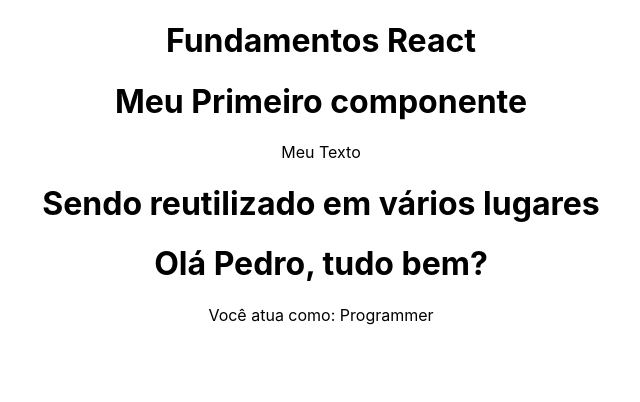
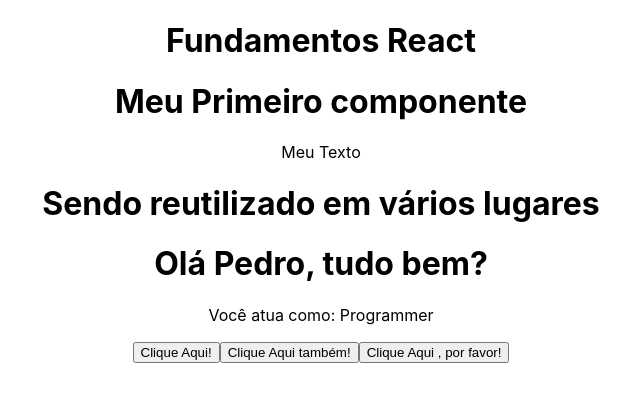
Before and after one commit to PedrooSilvaa/course-react-js, a React (Create React App) app in the folder 2-FUNDAMENTOS/fundamentos/: page / in a window 1280 px wide. Shown: the top 402 px of the page, without its empty margins (319-959 px from the left). Built offline with nearby package versions, Linux system fonts and the light colour scheme.

Commit message:
feat: class on events

```diff
--- a/2-FUNDAMENTOS/fundamentos/src/App.js
+++ b/2-FUNDAMENTOS/fundamentos/src/App.js
@@ -1,5 +1,6 @@
 import FirstComponent from './components/FirstComponents';
 import TemplateExpression from './components/TemplateExpressions';
+import Events from './components/Events';
 import './App.css';
 
 function App() {
@@ -8,6 +9,7 @@
       <h1>Fundamentos React</h1>
       <FirstComponent/>
       <TemplateExpression/>
+      <Events/>
     </div>
   );
 }
--- /dev/null
+++ b/2-FUNDAMENTOS/fundamentos/src/components/Events.js
@@ -0,0 +1,21 @@
+const Events = () => {
+
+    const handleMyEvent = () => {
+        console.log("Ativou o evento");
+    }
+    return(
+    <div>
+        <div>
+            <button onClick={handleMyEvent}>Clique Aqui!</button>
+            <button onClick={() => {console.log("Clicou")}}>Clique Aqui também!</button>
+            <button onClick={() => {
+                if(true){
+                    console.log("Isso nao deveria existir =)")
+                }
+            }}>Clique Aqui , por favor!</button>
+        </div>
+    </div>
+    )
+}
+
+export default Events;
```
